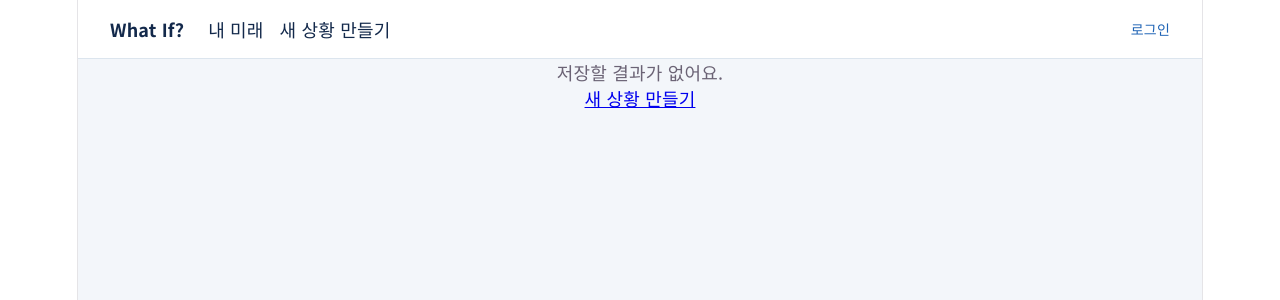
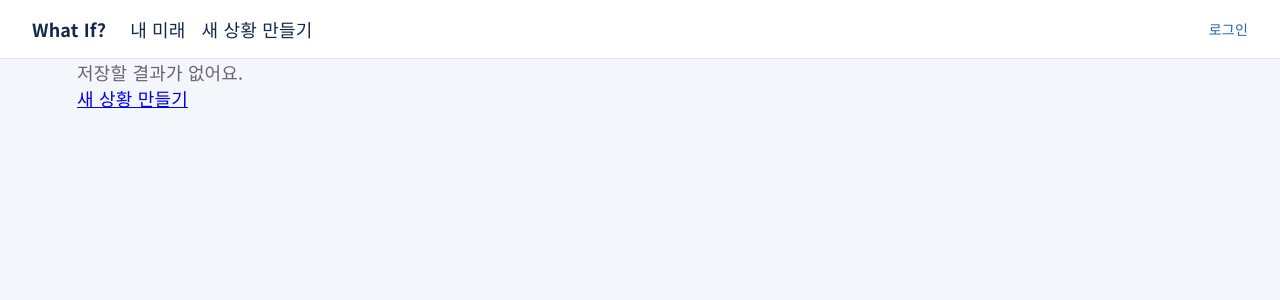
Before and after one commit to WhatIf-Devs/frontend, a React (Vite) app: page /save in a window 1280 px wide. Shown: the top 300 px of the page. Built offline with nearby package versions, Linux system fonts and the light colour scheme.

Commit message:
fix: #root 폭 제한 풀고 본문만 가운데 정렬

```diff
--- a/src/index.css
+++ b/src/index.css
@@ -51,15 +51,20 @@
 }
 
 #root {
-  width: 1126px;
-  max-width: 100%;
-  margin: 0 auto;
-  text-align: center;
-  border-inline: 1px solid var(--border);
+  /* 앱 전체가 브라우저 폭을 다 씀. 내용 폭은 각 화면에서 max-width로 정해요 */
   min-height: 100svh;
   display: flex;
   flex-direction: column;
   box-sizing: border-box;
+}
+
+/* 화면 본문 폭: 배경과 헤더는 브라우저 끝까지, 본문(main)만 최대 1126px로 가운데.
+   :where()로 감싸서 우선순위를 0으로 → 각 화면 CSS에서 폭을 따로 정하면 그게 이겨요 */
+:where(.page > main) {
+  box-sizing: border-box;
+  width: 100%;
+  max-width: 1126px;
+  margin-inline: auto;
 }
 
 body {
--- a/src/pages/auth.css
+++ b/src/pages/auth.css
@@ -20,13 +20,6 @@
   --auth-mint: #6ef2c0; /* 목표 달성·상승 포인트 (추가) */
   --auth-error: #d1453b;
   --auth-ease: cubic-bezier(0.22, 1, 0.36, 1); /* 부드럽게 멈추는 움직임 */
-
-  /* 공용 index.css의 #root(최대 1126px) 상자를 벗어나 브라우저 전체를 씀.
-     팀에서 #root 설정을 고치면 position~right 4줄은 지워도 됨 */
-  position: absolute;
-  top: 0;
-  left: 0;
-  right: 0;
 
   min-height: 100vh;
   min-height: 100dvh;
```
